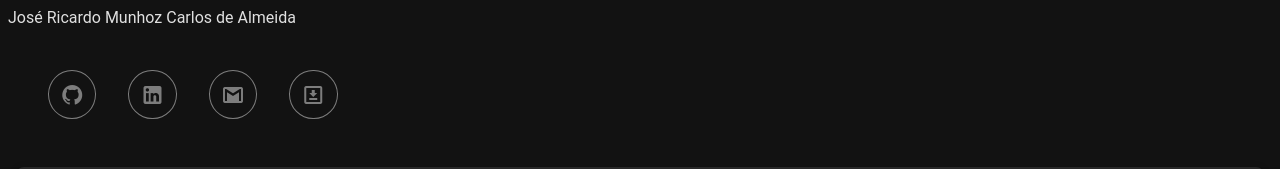
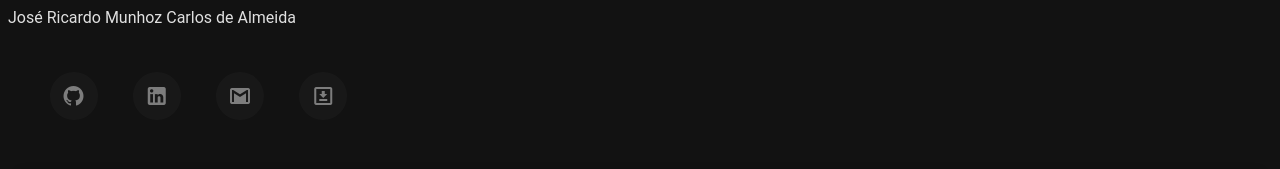
Before and after one commit to josermca01/vue-portfolio, a Vue app: page / in a window 1280 px wide. Shown: the part 416-585 px from the top of the page. Built offline with nearby package versions, Linux system fonts and the light colour scheme; no server answers.

Commit message:
animate social links

```diff
--- a/src/components/Profile.vue
+++ b/src/components/Profile.vue
@@ -5,7 +5,7 @@
     <v-row class="" no-gutters>
       <v-col :cols="colsNums">
         <v-sheet class=" pa-2 ma-2">
-          <v-avatar border="background opacity-100 xl " class="ml-8 position-absolute bottom-0 left-0"
+          <v-avatar border="background opacity-100 xl" class="ml-8 position-absolute bottom-0 left-0"
             image="src\assets\images\a.gif" :size="height">
           </v-avatar>
         </v-sheet>
@@ -32,7 +32,7 @@
       <v-sheet class="d-flex">
         <div class="ma-2 pa-2" v-for="item in social" :key="item.link">
           <a class="btn" :href="item.link" target="_blank"
-          rel="noopener noreferrer"><v-icon :icon="item.icon"></v-icon></a>
+          rel="noopener noreferrer"><v-icon class="bg-grey-darken-4 rounded-circle pa-6" :icon="item.icon"></v-icon></a>
           </div>
       </v-sheet>
     </v-col>
@@ -92,18 +92,57 @@ const colsNums = computed(() => {
 </script>
 
 <style scoped>
+.avt{
+  background-color: "background";
+  border-radius: 50%;
+  position: relative;
+}
 .btn{
   background-color: "background";
-  border: solid white 1px;
   color: white;
-  padding: 0.7rem;
   text-decoration: none;
   border-radius: 50%;
   display: inline-block;
   opacity: 45%;
+  padding: 0.1rem;
   transition: 0.7s;
+  position: relative;
+}
+.btn::before{
+  content: '';
+  position: absolute;
+  height: 100%;
+  width: 100%;
+  background-image: conic-gradient(from var(--angle),transparent 45%,white);
+  top: 50%;
+  left: 50%;
+  translate: -50% -50%;
+  z-index: -1;
+  opacity: 0%;
+  border-radius: 50%;
 }
 .btn:hover{
-  opacity: 90%;
+  opacity: 45%;
+  background-image: conic-gradient(from var(--angle),transparent 45%,white);
+  animation: 3s spin linear infinite;
+}
+.btn:hover::before{
+  filter: blur(1.5rem);
+  opacity: 0.5;
+  background-image: conic-gradient(from var(--angle),transparent 45%,white);
+  animation: 3s spin linear infinite;
+}
+@property --angle{
+  syntax: "<angle>";
+  initial-value: 0deg;
+  inherits: false;
+}
+@keyframes spin{
+  from{
+    --angle: 0deg;
+  }
+  to{
+    --angle: 360deg;
+  }
 }
 </style>
```
